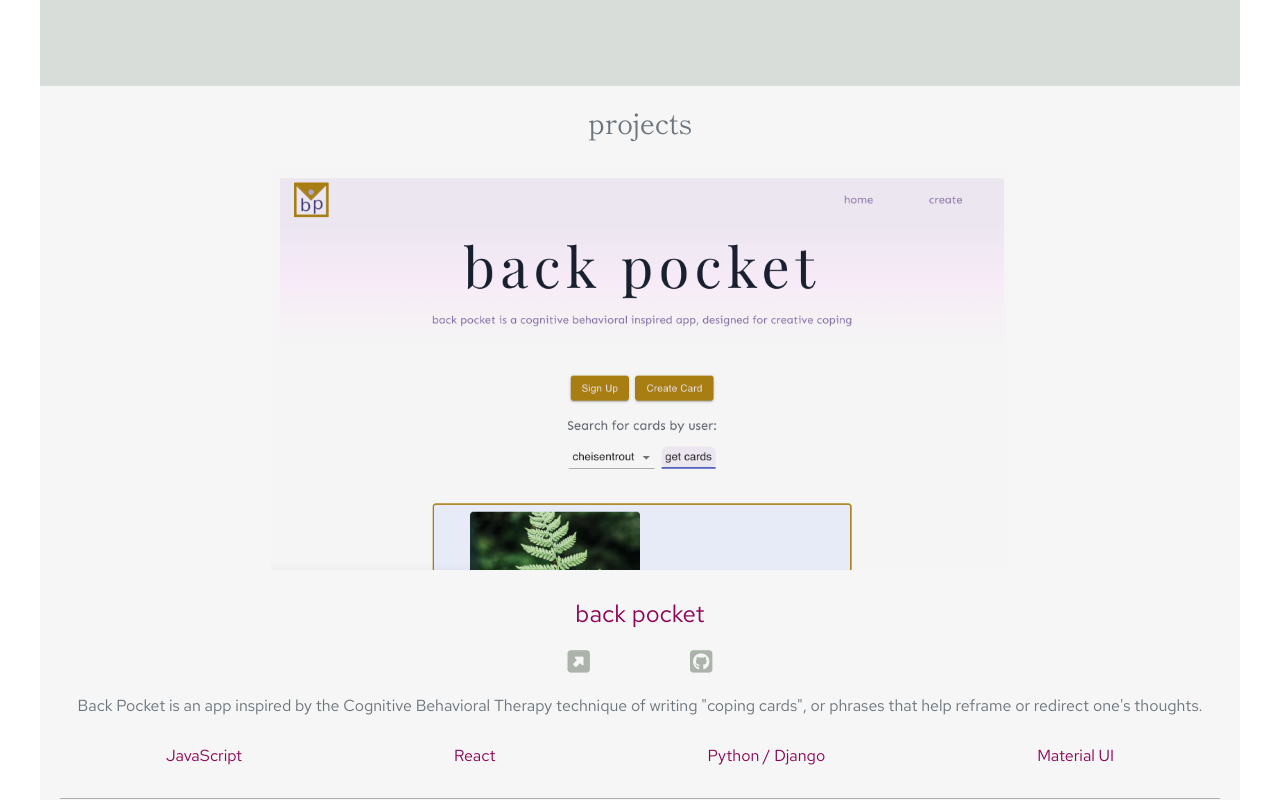
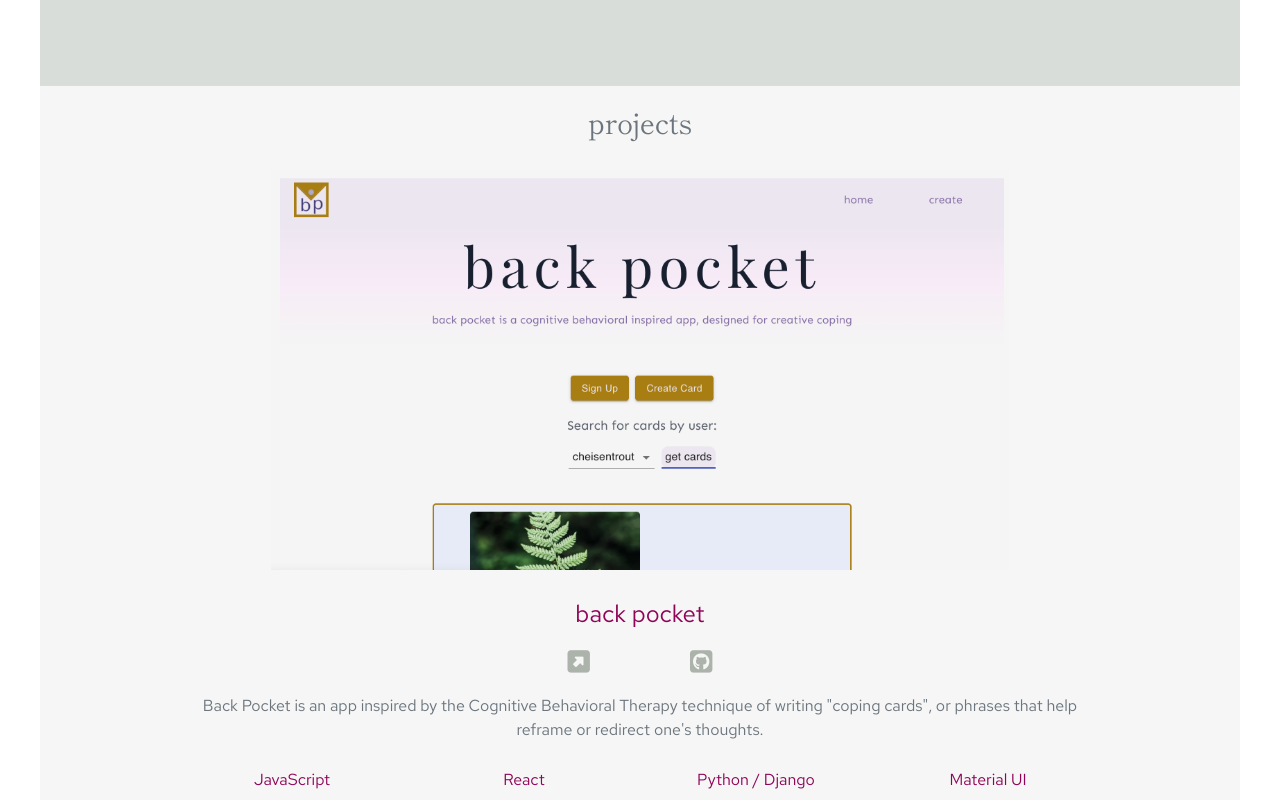
Before and after one commit to cheisentrout/clare_portfolio, a React (Create React App) app: page / in a window 1280 px wide. Shown: the part 1380-2180 px from the top of the page. Built offline with nearby package versions, Linux system fonts and the light colour scheme.

Commit message:
max width for projects

```diff
--- a/public/css/main.css
+++ b/public/css/main.css
@@ -249,6 +249,8 @@ h1, h2, h3 {
     flex-direction: column;
     align-items: center;
     padding: 10px 0px;
+    width: 80%;
+    margin: auto;
 }
 
 #middle-proj {
```
